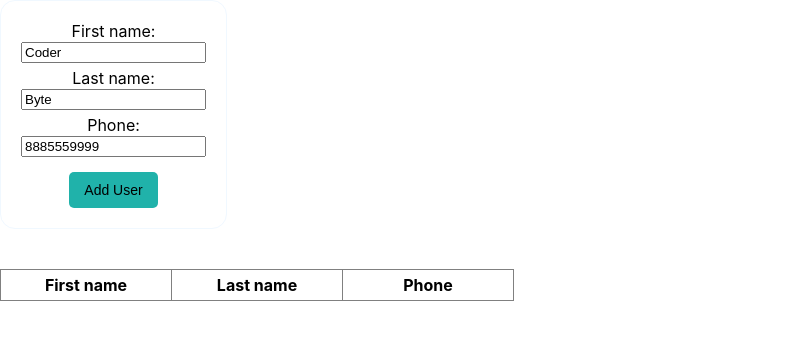
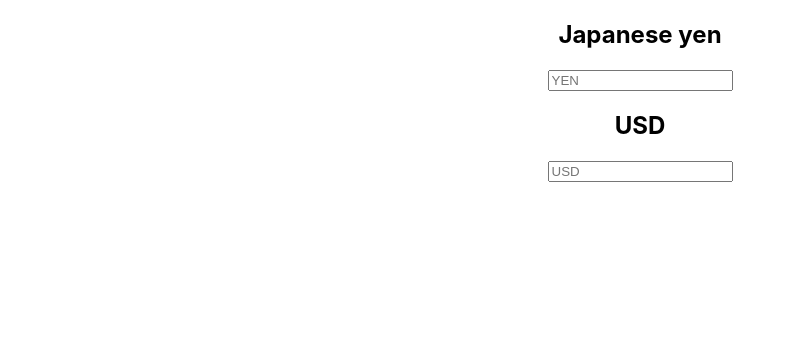
Before and after one commit to kishoreankit95/react, a React (Create React App) app in the folder reactmodules/: page /currconv in a window 1280 px wide. Shown: the top 340 px of the page, without its empty margins (0-796 px from the left). Built offline with nearby package versions, Linux system fonts and the light colour scheme.

Commit message:
adding currency converter route module

```diff
--- a/reactmodules/package.json
+++ b/reactmodules/package.json
@@ -9,6 +9,7 @@
     "@testing-library/user-event": "^13.5.0",
     "react": "^18.2.0",
     "react-dom": "^18.2.0",
+    "react-router-dom": "^6.9.0",
     "react-scripts": "5.0.1",
     "web-vitals": "^2.1.4"
   },
--- a/reactmodules/src/App.js
+++ b/reactmodules/src/App.js
@@ -1,12 +1,18 @@
 import './App.css';
+import { BrowserRouter as Router, Routes, Route } from 'react-router-dom';
 import PhoneBookForm from './phonebook/PhoneBookForm';
+import Converter from './currencyConverter/Converter';
 
 function App() {
   return (
     <div className="App">
-      <PhoneBookForm />
+      <Routes>
+        <Route exact path="/" element={<PhoneBookForm/>} />
+        <Route exact path="/currconv" element={<Converter/>} />
+      </Routes>
+      {/* <PhoneBookForm /> */}
     </div>
-  );
+  )
 }
 
 export default App;
--- /dev/null
+++ b/reactmodules/src/currencyConverter/Converter.js
@@ -0,0 +1,66 @@
+import React, { Component } from "react";
+
+export class Converter extends Component {
+  constructor(props) {
+    super(props);
+
+    this.state = {
+      yen: 0,
+      usd: 0,
+      keyupFlag: false
+    };
+  }
+
+  convertToUsd = (num) => {
+    let newVal = num * 0.009;
+    return newVal;
+  };
+
+  convertToyen = (num) => {
+    let newVal = num * 111.1111;
+    return newVal;
+  };
+
+  onYenType = (e) => {
+    let value = Number.parseFloat(e.target.value);
+    let getVal = this.convertToUsd(value);
+    this.setState({ yen: value, usd: getVal, keyupFlag: true });
+  };
+
+  onUsdType = (e) => {
+    let value = Number.parseFloat(e.target.value);
+    let getVal = this.convertToyen(value);
+    this.setState({ usd: value, yen: getVal, keyupFlag: true });
+  };
+
+  componentDidUpdate() {
+
+  }
+
+  render() {
+    return (
+      <div>
+        <div>
+          <h2>Japanese yen</h2>
+          <input
+            placeholder="YEN"
+            type="text"
+            onChange={this.onYenType}
+            value={this.state.keyupFlag ? this.state.yen : ""}
+          />
+        </div>
+        <div>
+          <h2>USD</h2>
+          <input
+            placeholder="USD"
+            type="text"
+            onChange={this.onUsdType}
+            value={this.state.keyupFlag ? this.state.usd : ""}
+          />
+        </div>
+      </div>
+    );
+  }
+}
+
+export default Converter;
```
Also changed, not shown: reactmodules/src/index.js (+5 -2 lines).
